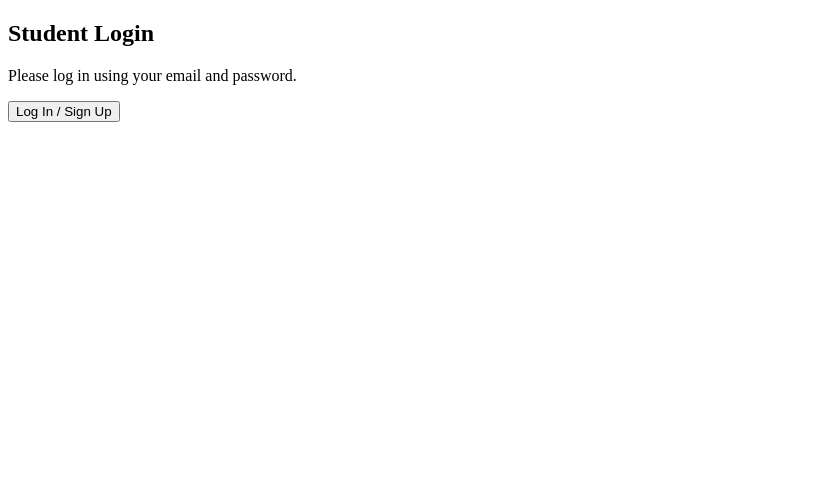
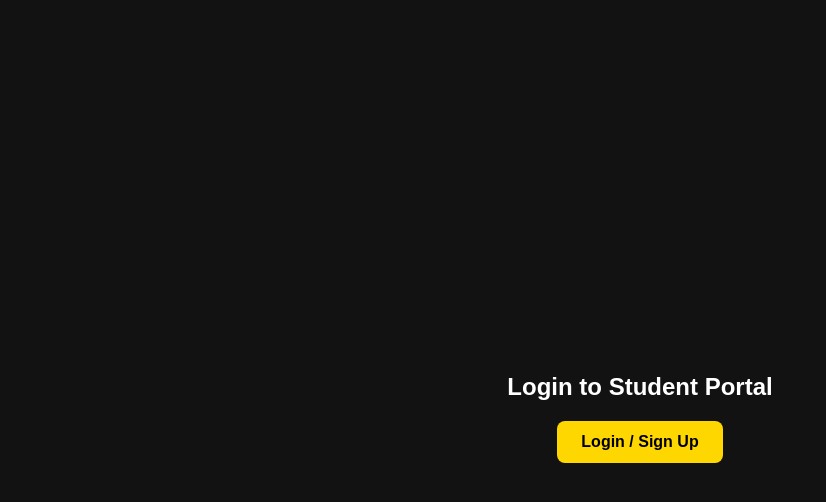
Before and after one commit to starlightmathacademy/student-portal, a plain HTML site: page login.html in a window 1280 px wide. Shown: the whole page, without its empty margins (0-826 px from the left). Drawn offline with Linux system fonts and the light colour scheme.

Commit message:
login.html

```diff
--- a/login.html
+++ b/login.html
@@ -1,29 +1,47 @@
 <!DOCTYPE html>
 <html lang="en">
 <head>
-  <meta charset="UTF-8" />
+  <meta charset="UTF-8">
   <title>Student Login</title>
   <script src="https://identity.netlify.com/v1/netlify-identity-widget.js"></script>
+  <style>
+    body {
+      font-family: 'Poppins', sans-serif;
+      background: #121212;
+      color: white;
+      display: flex;
+      justify-content: center;
+      align-items: center;
+      height: 100vh;
+      flex-direction: column;
+    }
+    button {
+      padding: 0.75rem 1.5rem;
+      font-size: 1rem;
+      border: none;
+      border-radius: 8px;
+      background: #FFD700;
+      color: #000;
+      cursor: pointer;
+      font-weight: bold;
+    }
+  </style>
 </head>
 <body>
-  <h2>Student Login</h2>
-  <p>Please log in using your email and password.</p>
-
-  <button onclick="netlifyIdentity.open()">Log In / Sign Up</button>
+  <h2>Login to Student Portal</h2>
+  <button onclick="netlifyIdentity.open()">Login / Sign Up</button>
 
   <script>
     netlifyIdentity.init();
 
     netlifyIdentity.on("login", (user) => {
       if (!user.confirmed_at) {
-        alert("❗ Your email is not confirmed. Please check your email inbox and click the confirmation link.");
+        alert("Email not confirmed. Please check your email inbox and click the confirmation link.");
         netlifyIdentity.logout();
         return;
       }
-
-      // Redirect to the student's personal page based on email
-      const studentName = user.email.split("@")[0]; // e.g., alice → /students/alice.html
-      window.location.href = `/students/${studentName}.html`;
+      const name = user.email.split('@')[0];
+      window.location.href = `/students/${name}.html`;
     });
   </script>
 </body>
```
